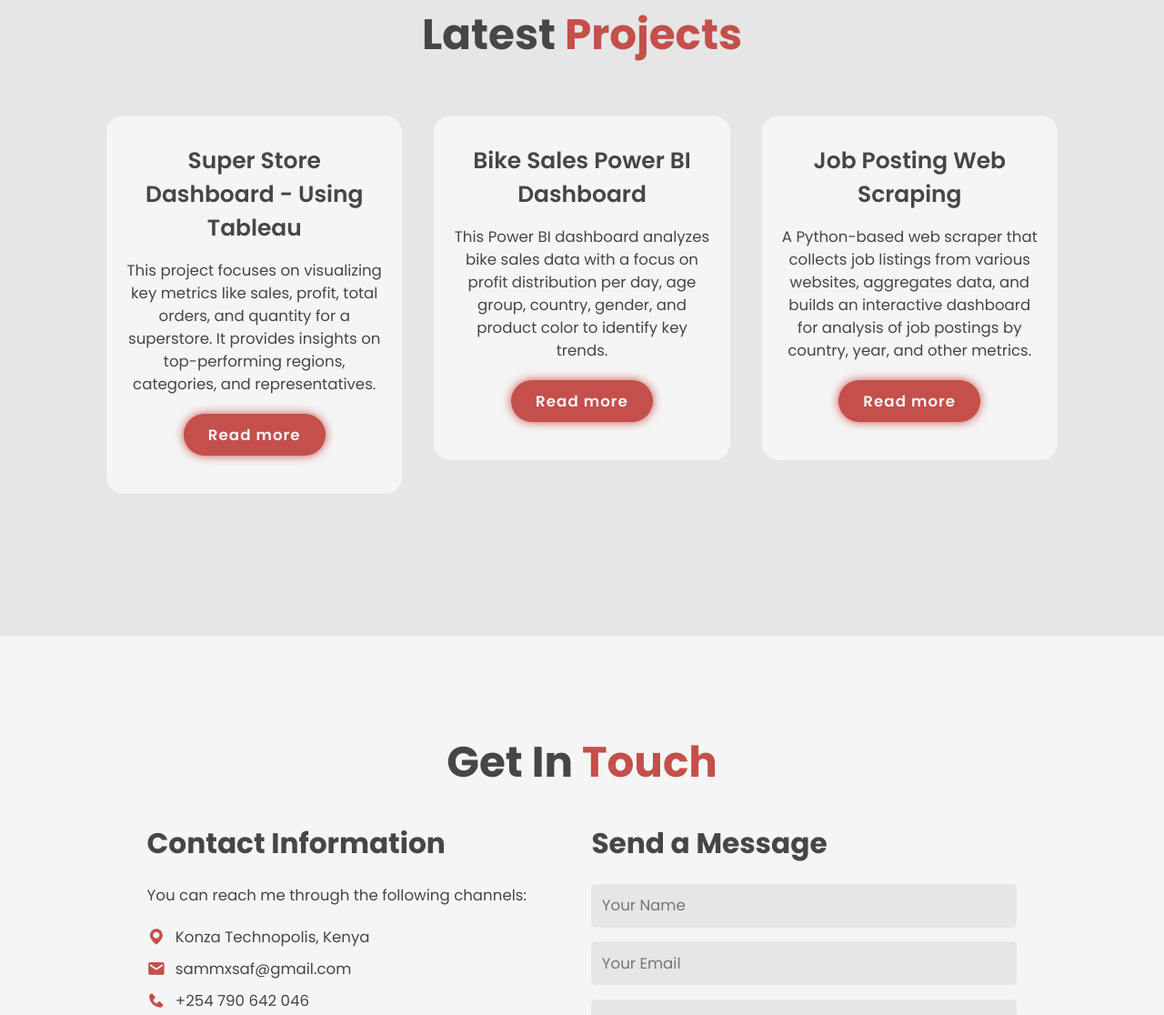
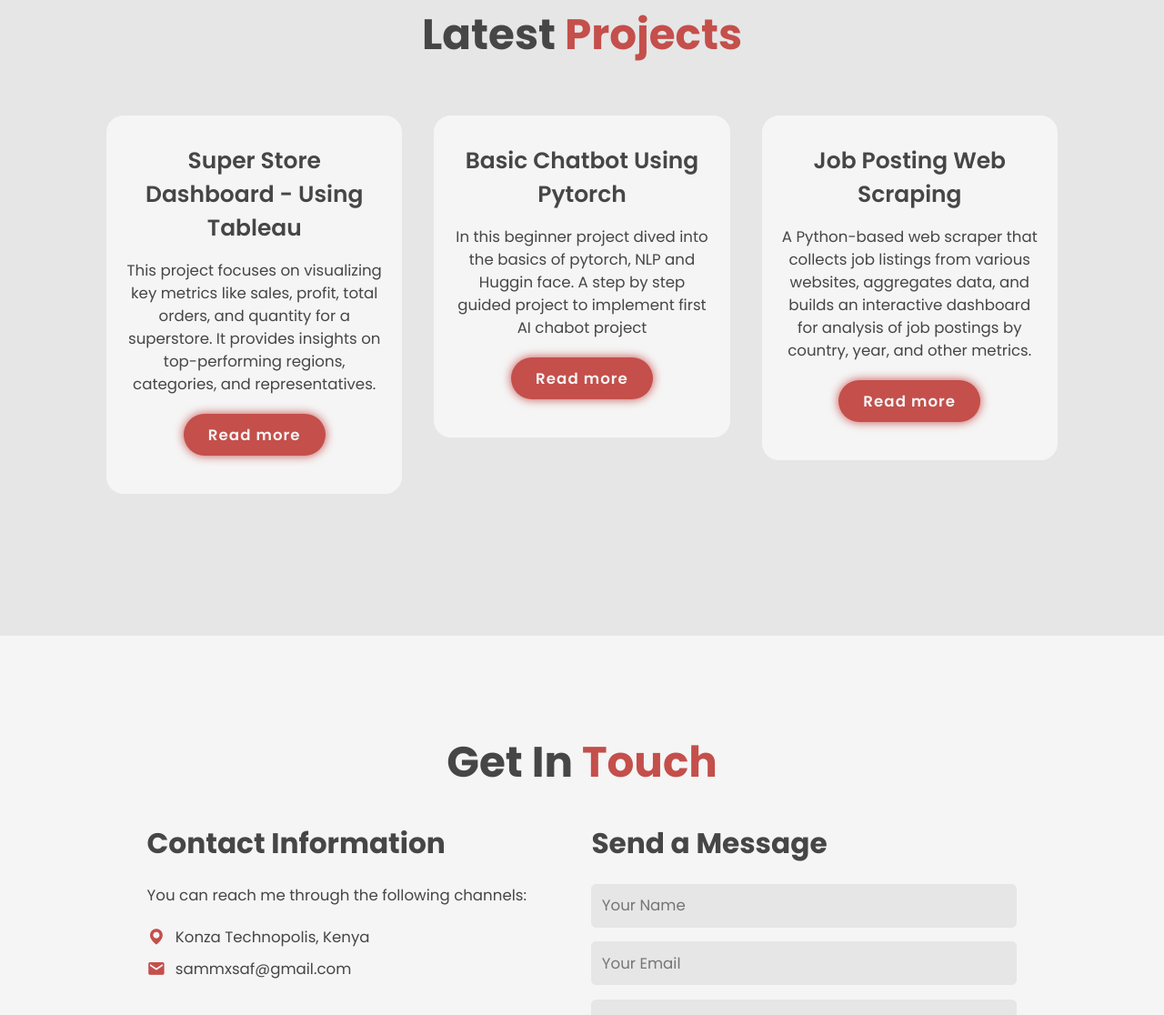
Before and after one commit to samuel-mati/my-portfolio-website, a plain HTML site: page index.html in a window 1280 px wide. Shown: the part 2522-3638 px from the top of the page at 91% size. Drawn offline with nearby package versions, Linux system fonts and the light colour scheme; a script that the page names is missing.

Commit message:
Update index.html

```diff
--- a/index.html
+++ b/index.html
@@ -95,12 +95,12 @@
         <div class="portfolio-box">
             <h3>Super Store Dashboard - Using Tableau</h3>
             <p>This project focuses on visualizing key metrics like sales, profit, total orders, and quantity for a superstore. It provides insights on top-performing regions, categories, and representatives.</p>
-            <a href="https://medium.com/@sammxsaf/super-store-dashboard-report-using-tableau-3cc5fae2e5a3" class="btn">Read more</a>
+            <a href="https://public.tableau.com/profile/api/publish/SuperStoreDashboard_17314061220480/SalesDashboard" class="btn">Read more</a>
         </div>
         <div class="portfolio-box">
-            <h3>Bike Sales Power BI Dashboard</h3>
-            <p>This Power BI dashboard analyzes bike sales data with a focus on profit distribution per day, age group, country, gender, and product color to identify key trends.</p>
-            <a href="https://medium.com/@sammxsaf/unlocking-insights-with-power-bi-an-in-depth-look-at-the-bike-sales-dashboard-7bce380ef59c" class="btn">Read more</a>
+            <h3>Basic Chatbot Using Pytorch</h3>
+            <p>In this beginner project dived into the basics of pytorch, NLP and Huggin face. A step by step guided project to implement first AI chabot project</p>
+            <a href="https://github.com/samuel-mati/Introduction-to-Pytorch" class="btn">Read more</a>
         </div>
         <div class="portfolio-box">
             <h3>Job Posting Web Scraping</h3>
@@ -122,7 +122,6 @@
             <ul>
                 <li><i class='bx bxs-map'></i> Konza Technopolis, Kenya</li>
                 <li><i class='bx bxs-envelope'></i> sammxsaf@gmail.com</li>
-                <li><i class='bx bxs-phone'></i> +254 790 642 046</li>
             </ul>
             <div class="social-media">
                 <a href="https://github.com/samuel-mati/" target="_blank"><i class='bx bxl-github'></i></a>
@@ -166,7 +165,6 @@
                 <a href="https://www.linkedin.com/in/samuel-mati" target="_blank"><i class='bx bxl-linkedin'></i></a>
                 <a href="https://medium.com/@sammxsaf" target="_blank"><i class='bx bxl-medium'></i></a>
                 <a href="https://x.com/sam__mati" target="_blank"><i class='bx bxl-twitter'></i></a>
-                <a href="https://wa.me/254790642046" target="_blank"><i class='bx bxl-whatsapp'></i></a>
                 <a href="mailto:sammxsaf@gmail.com"><i class='bx bx-envelope'></i></a>
             </div>
         </div>
```
